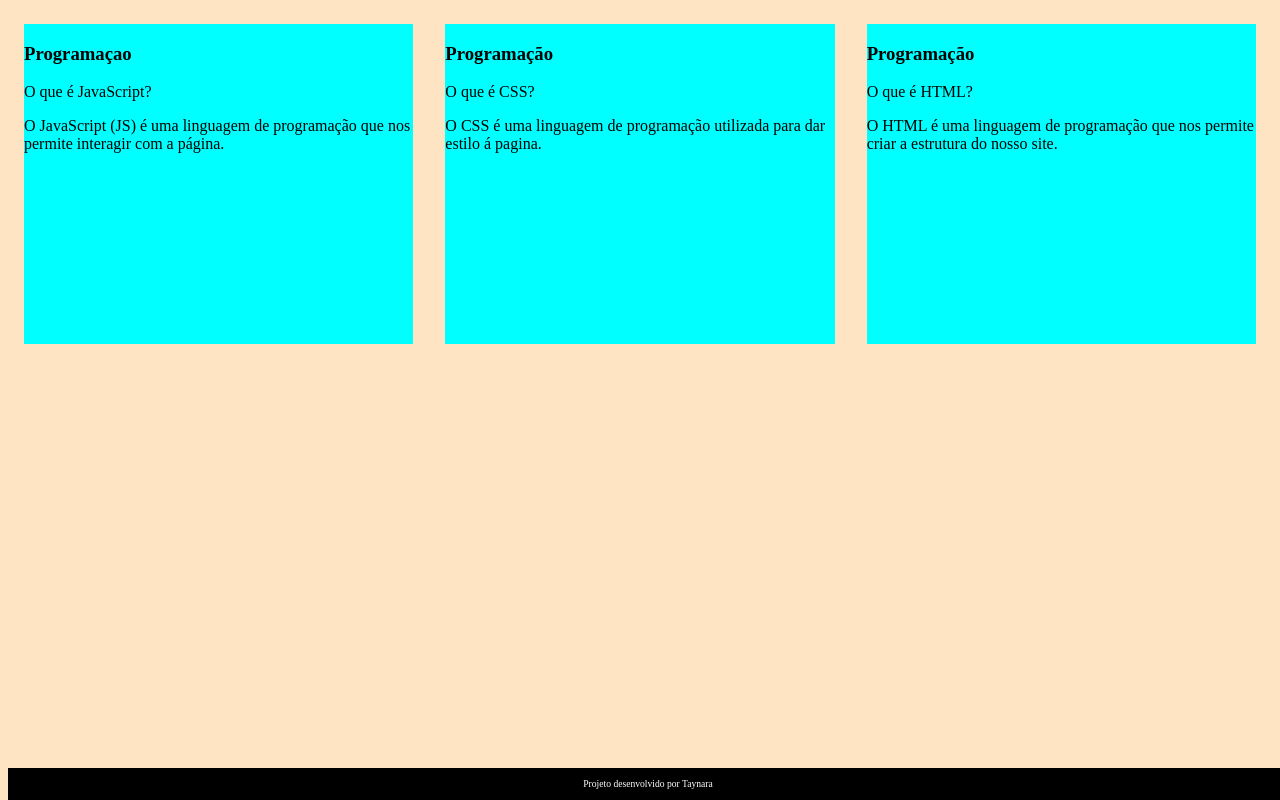
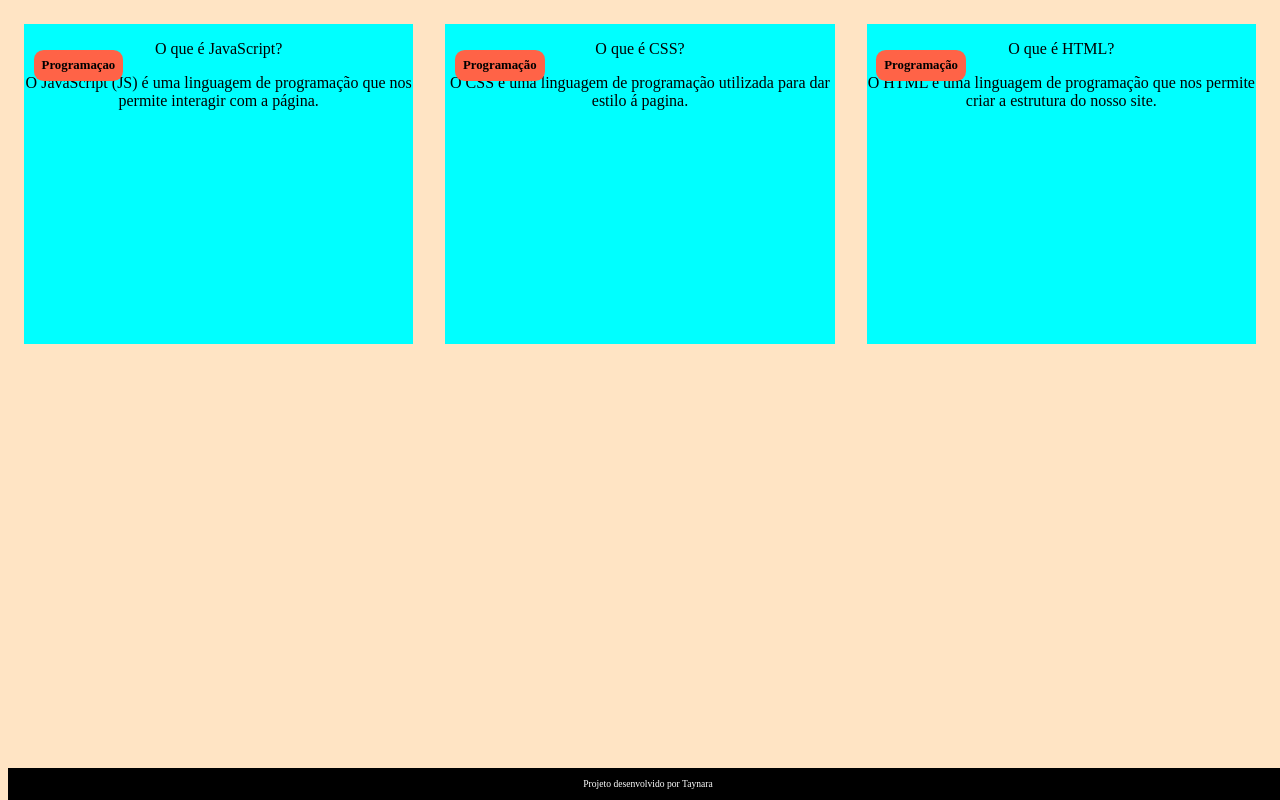
Before and after one commit to taynarabrustolin/Ferramenta-de-estudos--Taynara, a plain HTML site: page index.html in a window 1280 px wide. Drawn offline with Linux system fonts and the light colour scheme; a web font is replaced by a local one.

Commit message:
Terminamos a aula 3

```diff
--- a/assets/style.css
+++ b/assets/style.css
@@ -14,6 +14,22 @@ body {
   flex-grow: 1;
   flex-basis: calc(33% - 6rem);
 }
+
+.cartao__conteudo {
+    text-align: center;
+    height: 100%;
+}
+
+.cartao__conteudo h3 {
+    background-color: tomato;
+    text-align: left;
+    padding: 0.5rem;
+    position: absolute;
+    margin: 0.6rem;
+    border-radius: 0.6rem;
+    font-size: 1vw;
+}
+
 footer {
     background-color: black;
     color: white;
```
